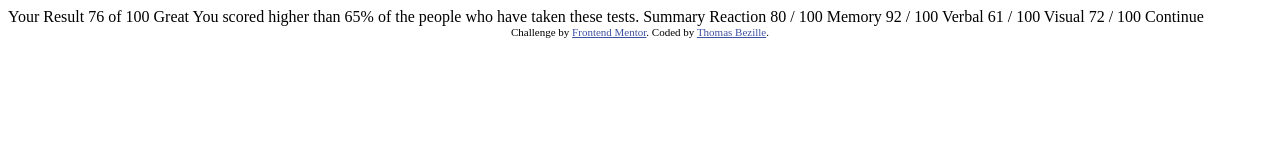
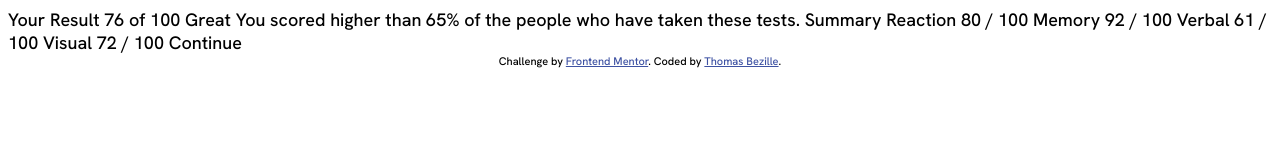
Before and after one commit to Thomas-Bezille/FrontEnd-Mentor_Results-summary-component, a plain HTML site: page index.html in a window 1280 px wide. Drawn offline with Linux system fonts and the light colour scheme.

Commit message:
html partie result terminée

```diff
--- /dev/null
+++ b/css/style.css
@@ -0,0 +1,31 @@
+@import url("https://fonts.googleapis.com/css2?family=Hanken+Grotesk:wght@500;700;800&display=swap");
+
+:root {
+  /* primary */
+  --light-red: #ff5757;
+  --orangey-yellow: #ffb01f;
+  --green-teal: #00bd91;
+  --cobalt-blue: #1125d4;
+  /* gradiant */
+  --bg-light-slate-blue: #7857ff;
+  --bg-light-royal-blue: #2e2be9;
+  --circle-violet-blue: #4e21ca;
+  --circle-persian-blue: #2421ca00;
+  /* neutral */
+  --pale-blue: #ebf1ff;
+  --light-lavender: #c8c7ff;
+  --dark-gray-blue: #303b5a;
+}
+
+body {
+  font-size: 18px;
+  font-family: "Hanken Grotesk", sans-serif;
+}
+
+.attribution {
+  font-size: 11px;
+  text-align: center;
+}
+.attribution a {
+  color: hsl(228, 45%, 44%);
+}
--- a/index.html
+++ b/index.html
@@ -10,17 +10,14 @@
       href="./assets/images/favicon-32x32.png"
     />
     <title>Frontend Mentor | Results summary component</title>
-    <style>
-      .attribution {
-        font-size: 11px;
-        text-align: center;
-      }
-      .attribution a {
-        color: hsl(228, 45%, 44%);
-      }
-    </style>
+    <link rel="stylesheet" href="./css/style.css" />
   </head>
   <body>
+    <div id="container">
+      <div id="result"></div>
+      <div id="summary"></div>
+    </div>
+
     Your Result 76 of 100 Great You scored higher than 65% of the people who
     have taken these tests. Summary Reaction 80 / 100 Memory 92 / 100 Verbal 61
     / 100 Visual 72 / 100 Continue
```
